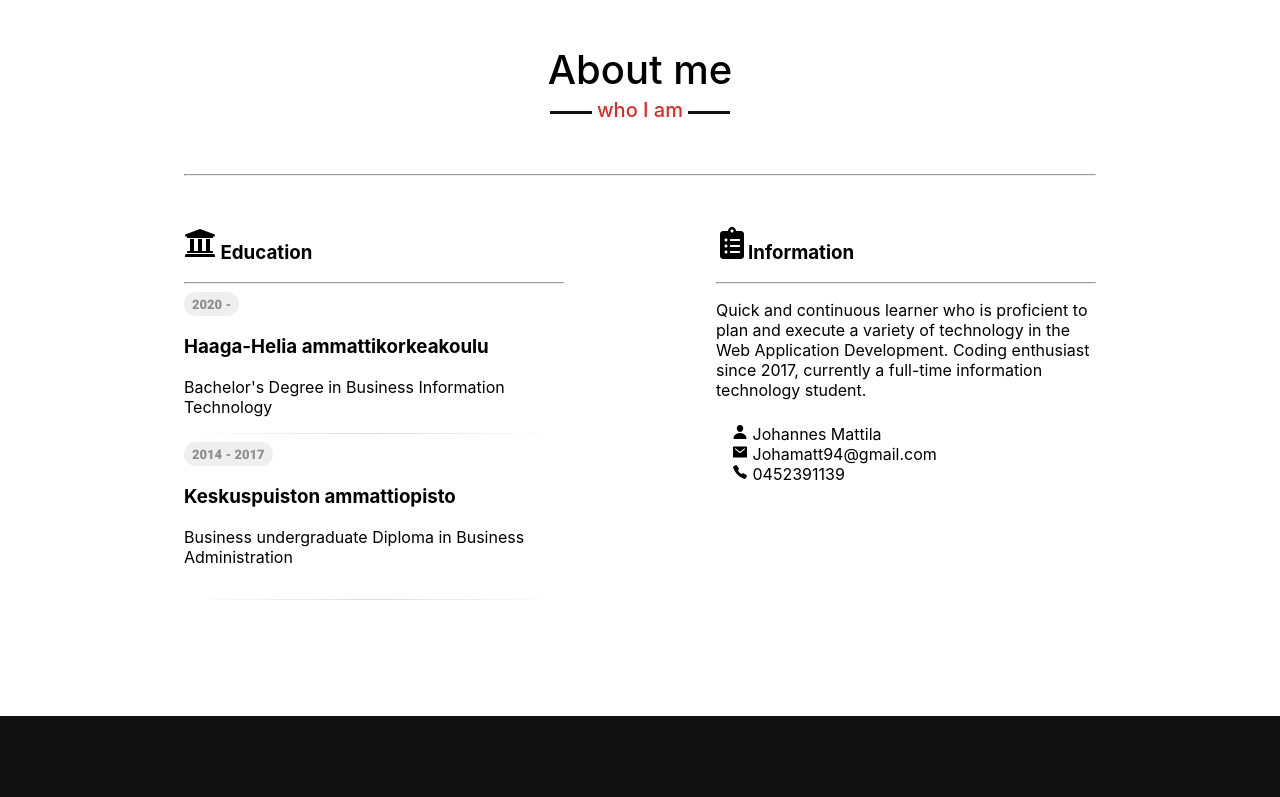
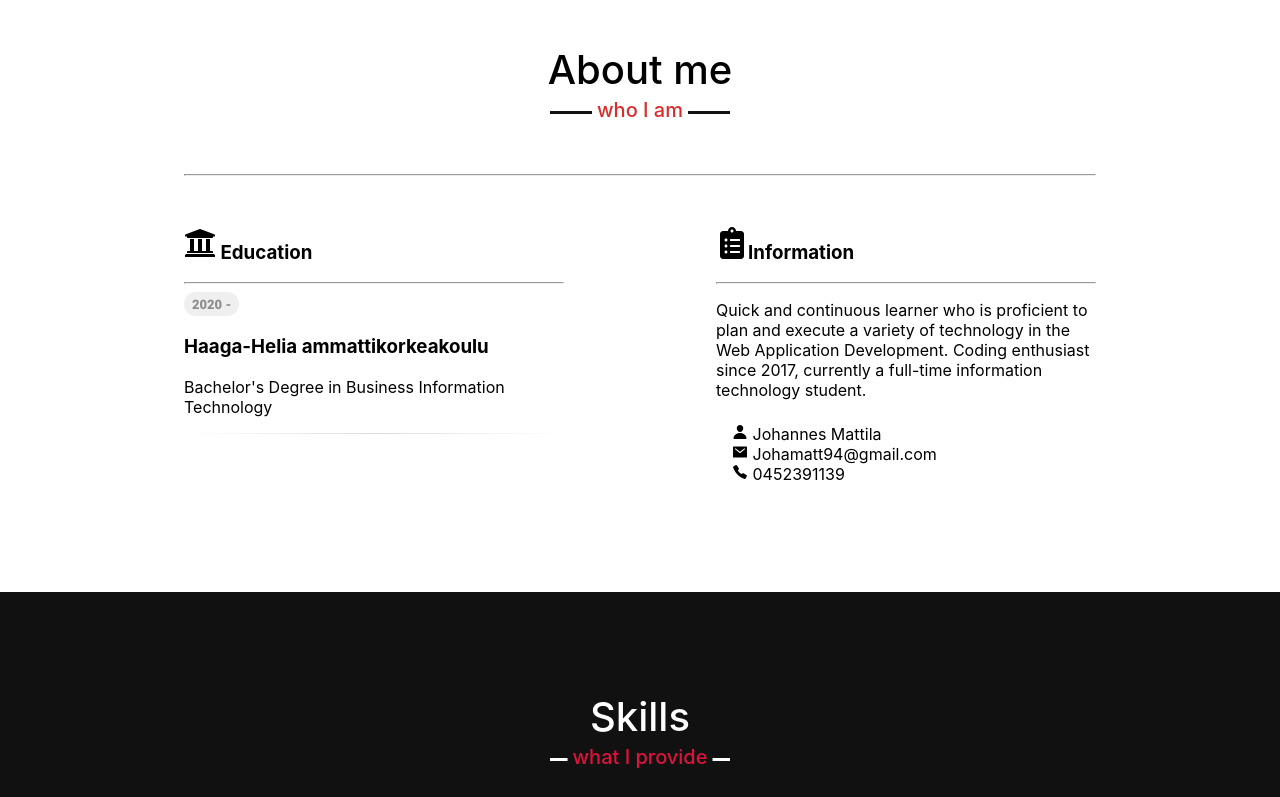
Before and after one commit to Johamatt/JohamattCv, a React (Create React App) app: page / in a window 1280 px wide. Shown: the part 855-1652 px from the top of the page. Built offline with nearby package versions, Linux system fonts and the light colour scheme.

Commit message:
Update About.js

```diff
--- a/src/pages/About.js
+++ b/src/pages/About.js
@@ -150,17 +150,7 @@ export default function About() {
                         <div className={classes.hrEllipse} />
                       </Grid>
                     </Grid>
-                    <Grid item xs={12} className={classes.education}>
-                      <Grid item xs={12} style={{ paddingTop: "0.5rem" }}>
-                        <Chip size="small" label="2014 - 2017" disabled />
-                        <h3>Keskuspuiston ammattiopisto</h3>
-                        <p style={{ paddingBottom: "1rem" }}>
-                          Business undergraduate Diploma in Business
-                          Administration
-                        </p>
-                        <div className={classes.hrEllipse} />
-                      </Grid>
-                    </Grid>
+
                   </Grid>
                 </Grid>
               </Fade>
```
